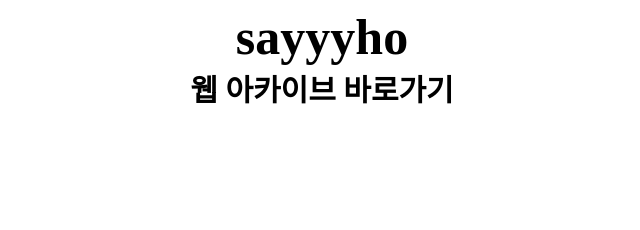
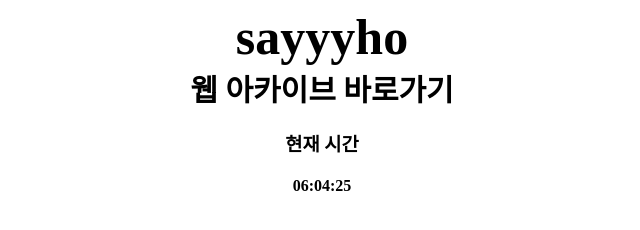
Before and after one commit to sayyyho/sayyyho.github.io, a plain HTML site: page index.html in a window 1280 px wide. Shown: the whole page, without its empty margins (318-958 px from the left). Drawn offline with Linux system fonts and the light colour scheme.

Commit message:
add clock

```diff
--- /dev/null
+++ b/clock.js
@@ -0,0 +1,12 @@
+const clock = document.querySelector("h4#clock")
+
+function showClock(){
+    const date = new Date();
+    const hours = String(date.getHours()).padStart(2,"0");
+    const minutes = String(date.getMinutes()).padStart(2,"0");
+    const seconds = String(date.getSeconds()).padStart(2, "0");
+    clock.innerHTML = `${hours}:${minutes}:${seconds}`;
+}
+
+showClock();
+setInterval(showClock,"1000");
--- a/index.html
+++ b/index.html
@@ -16,6 +16,9 @@
     <div class="title">
         <a href="https://sayyyho.github.io/webArchive/">웹 아카이브 바로가기</a>
     </div>
+    <h3>현재 시간</h3>
+    <h4 id ="clock">00:00:00</h4>
     <script src="main.js"></script>
+    <script src="clock.js"></script>
 </body>
 </html>
```
